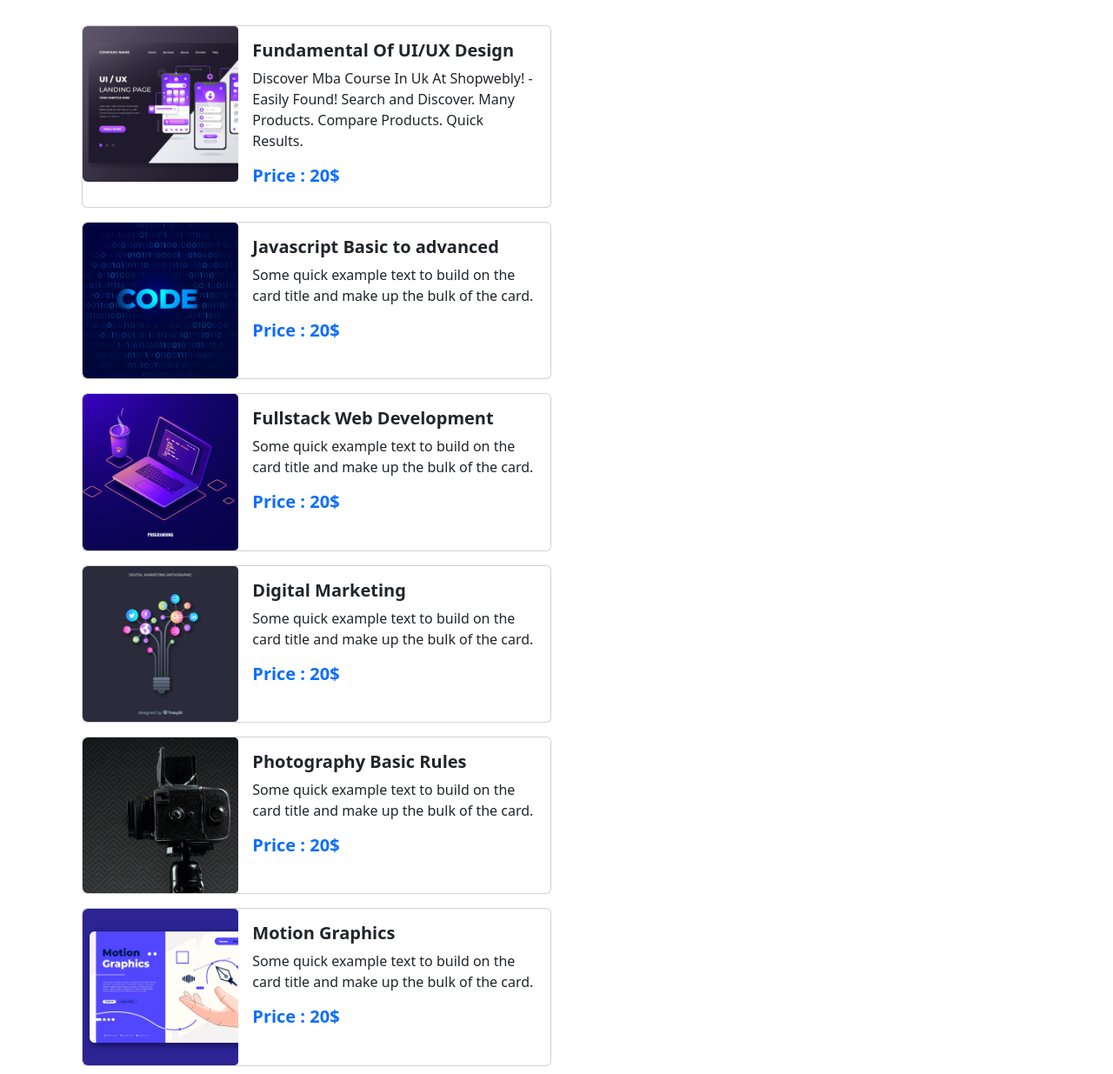
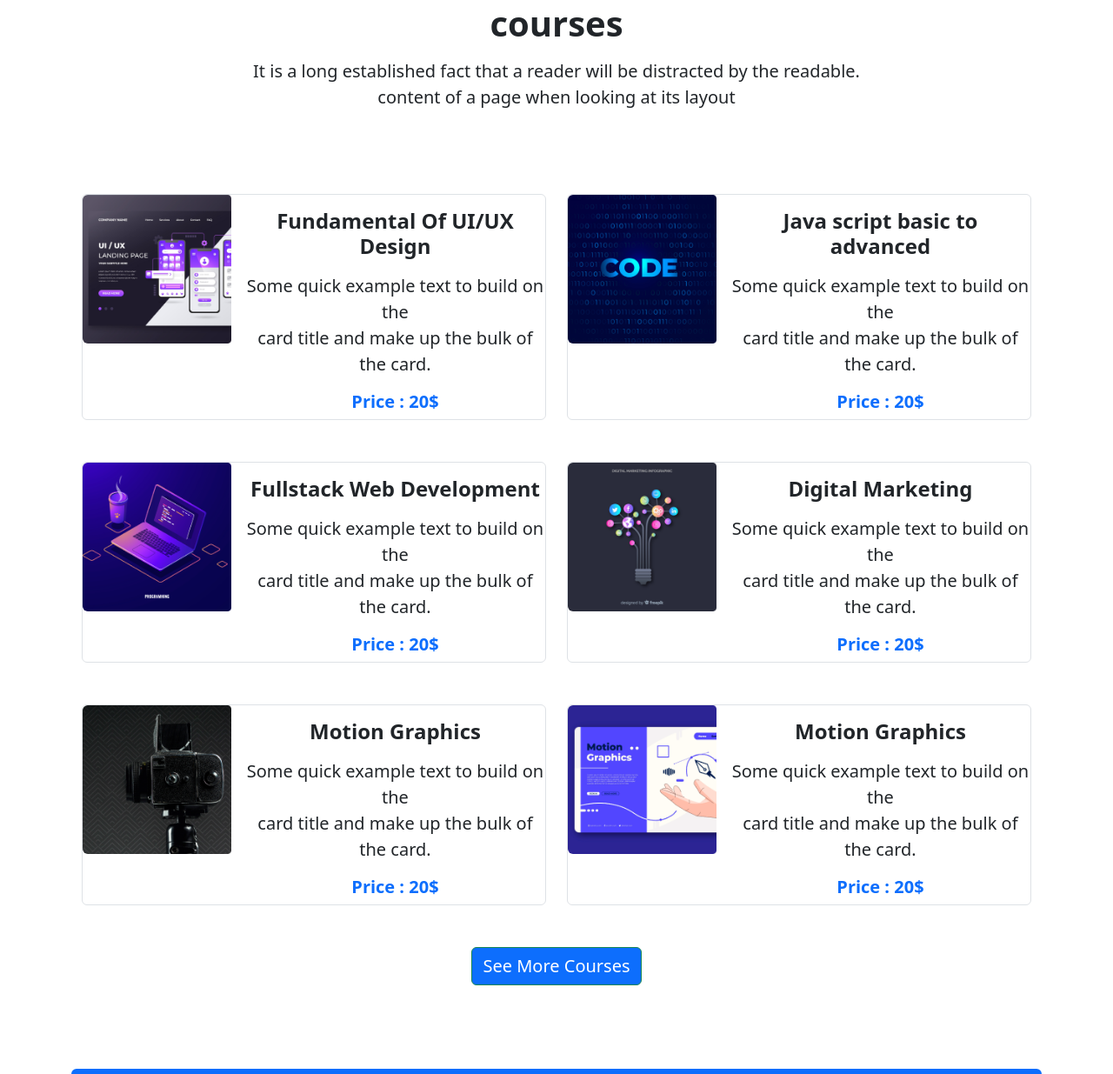
Before and after one commit to MdShamimIslam/Assignment-final-03, a plain HTML site: page index.html in a window 1280 px wide. Shown: the part 952-2187 px from the top of the page at 87% size. Drawn offline with nearby package versions, Linux system fonts and the light colour scheme.

Commit message:
It's last and final added

```diff
--- a/index.html
+++ b/index.html
@@ -12,12 +12,13 @@
     <!-- Bootstrap icon link -->
     <link rel="stylesheet" href="https://cdn.jsdelivr.net/npm/bootstrap-icons@1.5.0/font/bootstrap-icons.css">
 
+
 </head>
 
 <body>
     <!-- header part start -->
 
-    <header class="container">
+    <header class="container text-center">
         <nav class="navbar navbar-expand-lg bg-light rounded mt-3">
             <div class="container-fluid">
                 <a class="navbar-brand" href="#">
@@ -57,7 +58,7 @@
                 </div>
             </div>
         </nav>
-        <section class="container mt-5">
+        <section class="container mt-5 text-center">
             <div id="carouselExampleCaptions" class="carousel slide" data-bs-ride="false">
 
                 <div class="carousel-inner rounded">
@@ -107,8 +108,8 @@
 
 
     <!-- main part start -->
-
-    <main class="container">
+    <br><br>
+    <main class="container text-center">
         <section class="container mt-5">
             <div class="text-center">
                 <h1 class="fw-bold">Discover Our Popular</h1>
@@ -119,204 +120,129 @@
             </div>
         </section>
 
-        <!-- courses part start -->
-        <!-- 6 part
 
-        <section class="container mt-5">
-            <div class="row">
-                <div class="col d-flex">
-                    <div>
-                        <img src="images/course/course-1.png" class="img-fluid rounded-start" alt="...">
-                    </div>
-                    <div class="ms-3">
-                        <h5 class="card-title fw-bold">Fundamental Of UI/UX Design</h5>
-                        <p class="card-text mt-3 mb-0">Discover Mba Course In Uk At Shopwebly!</p>
-                        <p>Easily Found! Search and
-                            Discover.</p>
-                        <h5 class="text-primary fw-bold">Price : 20$</h5>
+        <!-- courses part end -->
 
-                    </div>
-                </div>
-            </div>
-            <div class="col d-flex">
-                <div>
-                    <img src="images/course/course-2.png" class="img-fluid rounded-start" alt="...">
-                </div>
-                <div class="ms-3">
-                    <h5 class="card-title fw-bold">Javascript Basic to advanced</h5>
-                    <p class="card-text mt-3 mb-0">Some quick example text to build on </p>
-                    <p>the card title
-                        and make up the bulk of the card.</p>
-                    <h5 class="text-primary fw-bold">Price : 20$</h5>
-
-                </div>
-            </div>
-            <div class="col d-flex">
-                <div>
-                    <img src="images/course/course-3.png" class="img-fluid rounded-start" alt="...">
-                </div>
-                <div class="ms-3">
-                    <h5 class="card-title fw-bold">Fullstack Web Development</h5>
-                    <p class="card-text mt-3 mb-0">Some quick example text to build on </p>
-                    <p>the card title
-                        and make up the bulk of the card.</p>
-                    <h5 class="text-primary fw-bold">Price : 20$</h5>
-                </div>
-            </div>
-            <div class="col d-flex">
-                <div>
-                    <img src="images/course/course-4.png" class="img-fluid rounded-start" alt="...">
-                </div>
-                <div class="ms-3">
-                    <h5 class="card-title fw-bold">Digital Marketing</h5>
-                    <p class="card-text mt-3 mb-0">Some quick example text to build on </p>
-                    <p>the card title
-                        and make up the bulk of the card.</p>
-                    <h5 class="text-primary fw-bold">Price : 20$</h5>
-                </div>
-            </div>
-            <div class="col d-flex">
-                <div>
-                    <img src="images/course/course-5.png" class="img-fluid rounded-start" alt="...">
-                </div>
-                <div class="ms-3">
-                    <h5 class="card-title fw-bold">Photography Basic Rules</h5>
-                    <p class="card-text mt-3 mb-0">Some quick example text to build on </p>
-                    <p>the card title
-                        and make up the bulk of the card.</p>
-                    <h5 class="text-primary fw-bold">Price : 20$</h5>
-
-                </div>
-            </div>
-            <div class="col-lg-6 d-flex">
-                <div>
-                    <img src="images/course/course-6.png" class="img-fluid rounded-start" alt="...">
-                </div>
-                <div class="ms-3">
-                    <h5 class="card-title fw-bold">Motion Graphics</h5>
-                    <p class="card-text mt-3 mb-0"> Some quick example text to build on the card </p>
-                    <p>title
-                        and make up the bulk of the card.</p>
-                    <h5 class="text-primary fw-bold">Price : 20$</h5>
-
-                </div>
-            </div>
-
-        -->
 
         <section class="mt-5 container">
-            <div class="card mb-3 " style="max-width: 540px;">
-                <div class="row g-0">
-                    <div class="col-md-4">
-                        <img src="images/course/course-1.png" class="img-fluid rounded-start" alt="...">
-                    </div>
-                    <div class="col-md-8">
-                        <div class="card-body">
-                            <h5 class="card-title fw-bold">Fundamental Of UI/UX Design</h5>
-                            <p class="card-text">Discover Mba Course In Uk At Shopwebly! - Easily Found! Search and
-                                Discover. Many Products. Compare Products. Quick Results.</p>
-                            <h5 class="text-primary fw-bold">Price : 20$</h5>
-
+            <div class="row">
+                <div class=" col-12 col-md-12 col-lg-6">
+                    <div class="d-flex mt-5 border rounded">
+                        <div>
+                            <img src="images/course/course-1.png" class="img-fluid rounded-start" alt="...">
                         </div>
-                    </div>
-                </div>
-            </div>
-            <div class="card mb-3" style="max-width: 540px;">
-                <div class="row g-0">
-                    <div class="col-md-4">
-                        <img src="images/course/course-2.png" class="img-fluid rounded-start" alt="...">
-                    </div>
-                    <div class="col-md-8">
-                        <div class="card-body">
-                            <h5 class="card-title fw-bold">Javascript Basic to advanced</h5>
-                            <p class="card-text">Some quick example text to build on the card title
+                        <div class="ms-3 mt-3">
+                            <h4 class="card-title fw-bold">Fundamental Of UI/UX Design</h4>
+                            <p class="card-text mt-3 mb-0 fs-5">Some quick example text to build on the </p>
+                            <p class="fs-5">card title
                                 and make up the bulk of the card.</p>
                             <h5 class="text-primary fw-bold">Price : 20$</h5>
 
                         </div>
                     </div>
                 </div>
-            </div>
-            <div class="card mb-3" style="max-width: 540px;">
-                <div class="row g-0">
-                    <div class="col-md-4">
-                        <img src="images/course/course-3.png" class="img-fluid rounded-start" alt="...">
+                <div class=" col-12 col-md-12 col-lg-6">
+                    <div class="d-flex mt-5 border rounded">
+                        <div>
+                            <img src="images/course/course-2.png" class="img-fluid rounded-start" alt="...">
+                        </div>
+                        <div class="ms-3 mt-3">
+                            <h4 class="card-title fw-bold">Java script basic to advanced</h4>
+                            <p class="card-text mt-3 mb-0 fs-5">Some quick example text to build on the </p>
+                            <p class="fs-5">card title
+                                and make up the bulk of the card.</p>
+                            <h5 class="text-primary fw-bold ">Price : 20$</h5>
+
+                        </div>
                     </div>
-                    <div class="col-md-8">
-                        <div class="card-body">
-                            <h5 class="card-title fw-bold">Fullstack Web Development</h5>
-                            <p class="card-text">Some quick example text to build on the card title
+                </div>
+                <div class=" col-12 col-md-12 col-lg-6">
+                    <div class="d-flex mt-5 border rounded">
+                        <div>
+                            <img src="images/course/course-3.png" class="img-fluid rounded-start" alt="...">
+                        </div>
+                        <div class="ms-3 mt-3">
+                            <h4 class="card-title fw-bold">Fullstack Web Development</h4>
+                            <p class="card-text mt-3 mb-0 fs-5">Some quick example text to build on the </p>
+                            <p class="fs-5">card title
                                 and make up the bulk of the card.</p>
-                            <h5 class="text-primary fw-bold">Price : 20$</h5>
+                            <h5 class="text-primary fw-bold ">Price : 20$</h5>
+
+                        </div>
+                    </div>
+                </div>
+                <div class=" col-12 col-md-12 col-lg-6">
+                    <div class="d-flex mt-5 border rounded">
+                        <div>
+                            <img src="images/course/course-4.png" class="img-fluid rounded-start" alt="...">
+                        </div>
+                        <div class="ms-3 mt-3">
+                            <h4 class="card-title fw-bold">Digital Marketing</h4>
+                            <p class="card-text mt-3 mb-0 fs-5">Some quick example text to build on the </p>
+                            <p class="fs-5">card title
+                                and make up the bulk of the card.</p>
+                            <h5 class="text-primary fw-bold ">Price : 20$</h5>
+
+                        </div>
+                    </div>
+                </div>
+
+
+
+                <div class="col-12 col-md-12 col-lg-6">
+                    <div class="d-flex mt-5 border rounded">
+                        <div>
+                            <img src="images/course/course-5.png" class="img-fluid rounded-start" alt="...">
+                        </div>
+                        <div class="ms-3 mt-3">
+                            <h4 class="card-title fw-bold">Motion Graphics</h4>
+                            <p class="card-text mt-3 mb-0 fs-5">Some quick example text to build on the </p>
+                            <p class="fs-5">card title
+                                and make up the bulk of the card.</p>
+                            <h5 class="text-primary fw-bold ">Price : 20$</h5>
+
+
+
+                        </div>
+                    </div>
+                </div>
+                <div class="col-12 col-md-12 col-lg-6">
+                    <div class="d-flex mt-5 border rounded">
+                        <div>
+                            <img src="images/course/course-6.png" class="img-fluid rounded-start" alt="...">
+                        </div>
+                        <div class="ms-3 mt-3">
+                            <h4 class="card-title fw-bold">Motion Graphics</h4>
+                            <p class="card-text mt-3 mb-0 fs-5">Some quick example text to build on the </p>
+                            <p class="fs-5">card title
+                                and make up the bulk of the card.</p>
+                            <h5 class="text-primary fw-bold ">Price : 20$</h5>
+
 
                         </div>
                     </div>
                 </div>
             </div>
-            <div class="card mb-3" style="max-width: 540px;">
-                <div class="row g-0">
-                    <div class="col-md-4">
-                        <img src="images/course/course-4.png" class="img-fluid rounded-start" alt="...">
-                    </div>
-                    <div class="col-md-8">
-                        <div class="card-body">
-                            <h5 class="card-title fw-bold">Digital Marketing</h5>
-                            <p class="card-text">Some quick example text to build on the card title
-                                and make up the bulk of the card.</p>
-                            <h5 class="text-primary fw-bold">Price : 20$</h5>
 
-                        </div>
-                    </div>
-                </div>
-            </div>
-            <div class="card mb-3" style="max-width: 540px;">
-                <div class="row g-0">
-                    <div class="col-md-4">
-                        <img src="images/course/course-5.png" class="img-fluid rounded-start" alt="...">
-                    </div>
-                    <div class="col-md-8">
-                        <div class="card-body">
-                            <h5 class="card-title fw-bold">Photography Basic Rules</h5>
-                            <p class="card-text">Some quick example text to build on the card title
-                                and make up the bulk of the card.</p>
-                            <h5 class="text-primary fw-bold">Price : 20$</h5>
-
-                        </div>
-                    </div>
-                </div>
-            </div>
-            <div class="card mb-3" style="max-width: 540px;">
-                <div class="row g-0">
-                    <div class="col-md-4">
-                        <img src="images/course/course-6.png" class="img-fluid rounded-start" alt="...">
-                    </div>
-                    <div class="col-md-8">
-                        <div class="card-body">
-                            <h5 class="card-title fw-bold">Motion Graphics</h5>
-                            <p class="card-text"> Some quick example text to build on the card title
-                                and make up the bulk of the card.</p>
-                            <h5 class="text-primary fw-bold">Price : 20$</h5>
-
-                        </div>
-                    </div>
-                </div>
-            </div>
             <div class="text-center mt-5">
                 <button class="btn btn-outline-success bg-primary text-white fs-5" type="submit">See More
                     Courses</button>
             </div>
+        </section>
+        <!-- courses part end -->
 
 
-        </section>
-        <!-- courses part end -->
-        <!-- courses part end -->
 
+
+
+        <br><br>
         <!-- register part start -->
-        <section class="container mt-5  bg-primary p-5 rounded">
+        <section class="container mt-5  bg-primary p-5 rounded text-center">
             <div class="d-flex justify-content-between">
                 <div>
                     <h1 class="text-white fs-1">Ready to join?</h1>
-                    <p class="text-white fs-5 mb-0">It is a long established fact that a reader will be distracted by
+                    <p class="text-white fs-5 mb-0">It is a long established fact that a reader will be distracted
+                        by
                         the</p>
                     <p class="text-white fs-5">readable content of a page when looking at its layout.</p>
                 </div>
@@ -338,7 +264,8 @@
                                 <p class="fs-5">Find Us Digital Marketing Agency at Shopwebly, the Website to
                                     Compare Prices! Find
                                     and
-                                    Compare Us Digital Marketing Agency Online. Save Now at Shopwebly! Quick Results.
+                                    Compare Us Digital Marketing Agency Online. Save Now at Shopwebly! Quick
+                                    Results.
                                     Many
                                     Products. Easy Acces. Find Easily. Search and Discover. Compare Products. Types:
                                     24/7
@@ -350,11 +277,13 @@
             </div>
         </section>
         <!-- register part end -->
+        <br><br>
         <!-- Ask Question part start -->
-        <section class="container mt-5">
+        <section class="container mt-5 text-center">
             <div class="text-center">
                 <h1 class="fw-bold">Frequently Asked Questions</h1>
-                <p class="fs-5 mb-0 mt-3">It is a long established fact that a reader will be distracted by the readable
+                <p class="fs-5 mb-0 mt-3">It is a long established fact that a reader will be distracted by the
+                    readable
                 </p>
                 <p class="fs-5">content of a page when looking at its layout.</p>
             </div>
@@ -372,7 +301,8 @@
                             <p class="fs-5"><strong>Ans:</strong> Grid and flexbox. The basic difference between CSS
                                 Grid Layout and CSS
                                 Flexbox Layout is
-                                that flexbox was designed for layout in one dimension - either a row or a column. Grid
+                                that flexbox was designed for layout in one dimension - either a row or a column.
+                                Grid
                                 was designed for two-dimensional layout - rows, and columns at the same time.</p>
                         </div>
                     </div>
@@ -389,7 +319,8 @@
                         <div class="accordion-body">
                             <p class="fs-5"><strong>Ans:</strong> Bootstrap is the most popular CSS Framework for
                                 developing responsive and mobile-first websites.On the other hand,Tailwind CSS is
-                                basically a utility-first CSS framework for rapidly building custom user interfaces. It
+                                basically a utility-first CSS framework for rapidly building custom user interfaces.
+                                It
                                 is a highly customizable, low-level CSS framework that gives you all of the building
                                 blocks you need to build bespoke designs without any annoying opinionated styles you
                                 have to fight to override.</p>
@@ -407,7 +338,8 @@
                         data-bs-parent="#accordionExample">
                         <div class="accordion-body">
                             <p class="fs-5"><strong>Ans:</strong> In CSS, the term "box model" is used when talking
-                                about design and layout. The CSS box model is essentially a box that wraps around every
+                                about design and layout. The CSS box model is essentially a box that wraps around
+                                every
                                 HTML element.</p>
                         </div>
                     </div>
@@ -423,7 +355,8 @@
                         data-bs-parent="#accordionExample">
                         <div class="accordion-body">
                             <p class="fs-5"><strong>Ans:</strong> The HTML semantics refers to the tags that provide
-                                meaning to an HTML page rather than just presentation. It makes HTML more comprehensible
+                                meaning to an HTML page rather than just presentation. It makes HTML more
+                                comprehensible
                                 by better defining the different sections and layout of web pages.</p>
                         </div>
                     </div>
@@ -431,8 +364,9 @@
             </div>
         </section>
         <!-- Ask Question part end -->
+        <br><br>
         <!-- trusted companions start -->
-        <section class="container mt-5 ">
+        <section class="container mt-5 text-center ">
             <h1 class="fw-bold text-center">Trusted by over 800+ companies</h1>
             <div class="mt-5 d-flex justify-content-around">
                 <img src="images/company/company-1.png" alt="">
@@ -446,6 +380,8 @@
         <!-- trusted companions end -->
     </main>
     <!-- main part end -->
+
+    <br><br>
     <!-- footer start -->
     <footer class="bg-dark p-5 mt-5  text-center">
         <h1 class="text-white">Short Courses</h1>
```
Also changed, not shown: images/logo/course.jpg (added).
